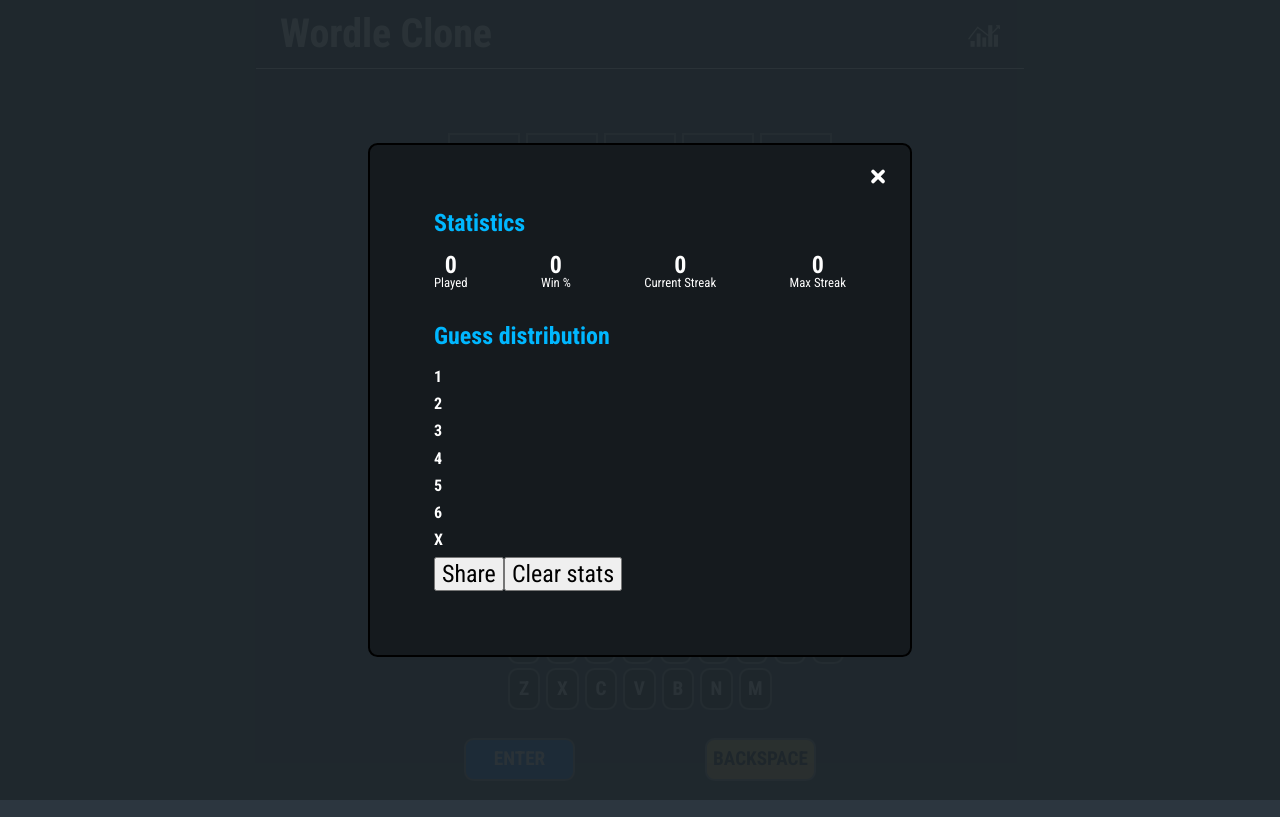
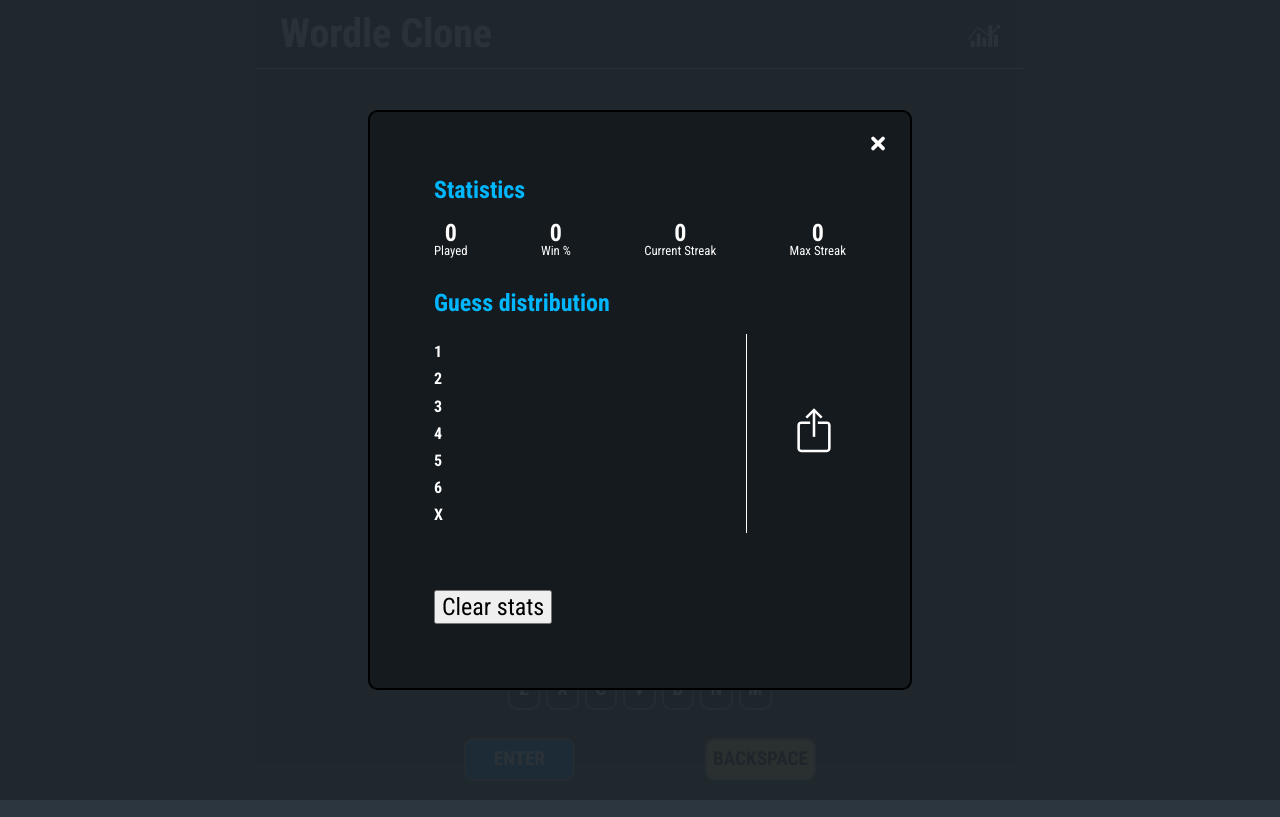
Before and after one commit to TylerIngersoll/vue-wordle, a Vue app: page / in a window 1280 px wide. Both pictures are taken after a click on the button "View the Wordle Clone statistics". Built offline with nearby package versions, Linux system fonts and the light colour scheme.

Commit message:
add share button and style

```diff
--- a/src/components/Modal.vue
+++ b/src/components/Modal.vue
@@ -162,7 +162,7 @@
     max-width: calc(100% - 2rem);
     width: 100%;
     margin: auto 2rem;
-    padding: 4rem 2rem 2rem;
+    padding: 1rem;
     background-color: $gray8;
     border-radius: 0.6rem;
     border: 0.15rem solid black;
--- a/src/components/Results.vue
+++ b/src/components/Results.vue
@@ -1,5 +1,5 @@
 <template>
-  <aside class="wordle-stats">
+  <div class="wordle-stats">
     <h2>Statistics</h2>
     <ul class="stats">
       <li class="col">
@@ -21,6 +21,8 @@
     </ul>
 
     <h2>Guess distribution</h2>
+    <div class="guess-share-container">
+      <div class="guess-distribution">
         <div
           v-for="(guess, index) in props.stats.guessDistribution"
           :class="['guess', distributionClass(index)]"
@@ -36,14 +38,27 @@
             >
           </span>
         </div>
+      </div>
 
-    <button type="button" @click="onShare">Share</button>
+      <button
+        class="share-button"
+        type="button"
+        title="Share your attempt"
+        aria-label="Click this button to share your attempt!"
+        @click="onShare"
+        v-html="shareIcon"
+      />
+    </div>
+    <br /><br />
     <button type="button" @click="onClearStats">Clear stats</button>
-  </aside>
+  </div>
 </template>
 
 <script setup>
 import { defineProps, reactive, onMounted } from "vue";
+
+const shareIcon =
+  '<svg xmlns="http://www.w3.org/2000/svg" viewBox="0 0 50 50" enable-background="new 0 0 50 50"><path d="M30.3 13.7L25 8.4l-5.3 5.3-1.4-1.4L25 5.6l6.7 6.7z"/><path d="M24 7h2v21h-2z"/><path d="M35 40H15c-1.7 0-3-1.3-3-3V19c0-1.7 1.3-3 3-3h7v2h-7c-.6 0-1 .4-1 1v18c0 .6.4 1 1 1h20c.6 0 1-.4 1-1V19c0-.6-.4-1-1-1h-7v-2h7c1.7 0 3 1.3 3 3v18c0 1.7-1.3 3-3 3z"/></svg>';
 
 const props = defineProps({
   stats: {
@@ -98,8 +113,6 @@
 };
 
 const onShare = () => {
-  console.log(props.shareableTiles);
-
   let shareSuccess = false;
 
   try {
@@ -178,7 +191,6 @@
   justify-content: space-between;
   align-items: center;
   margin: 0.5rem 0;
-  /* padding: 0 0.25rem 0 0; */
 }
 
 .attempts {
@@ -215,4 +227,61 @@
 .value {
   padding: 0.5rem 0;
 }
+
+.guess-share-container {
+  display: flex;
+  flex-direction: row;
+  align-items: center;
+}
+
+.guess-distribution {
+  flex: 2;
+  padding-right: 1rem;
+  border-right: 1px solid white;
+
+  @media screen and (min-width: $md) {
+    flex: 3;
+  }
+}
+
+button.share-button {
+  display: flex;
+  justify-content: flex-end;
+  flex: 1;
+  height: 100%;
+  padding: 0;
+  width: 4rem;
+  height: 4rem;
+  border: 0;
+  outline: 0;
+  background: transparent;
+
+  &:hover {
+    cursor: pointer;
+  }
+
+  &:focus-visible {
+    outline-offset: 0.3rem;
+    outline-color: $highlight5;
+    outline-width: 0.2rem;
+    outline-style: solid;
+    border-radius: 50%;
+  }
+}
 </style>
+
+<style lang="scss">
+.share-button {
+  svg {
+    width: 4rem;
+    height: 4rem;
+    fill: white;
+  }
+
+  &:hover {
+    svg {
+      fill: $highlight1;
+    }
+  }
+}
+</style>
--- a/src/views/WordleClone.vue
+++ b/src/views/WordleClone.vue
@@ -250,6 +250,8 @@
       tileString += "\n";
     }
   });
+
+  tileString += "\nhttps://wordle-tyleringersoll.netlify.app/";
 
   data.shareableTiles = tileString;
 };
```
Lines whose indentation alone changed are shown as unchanged.
